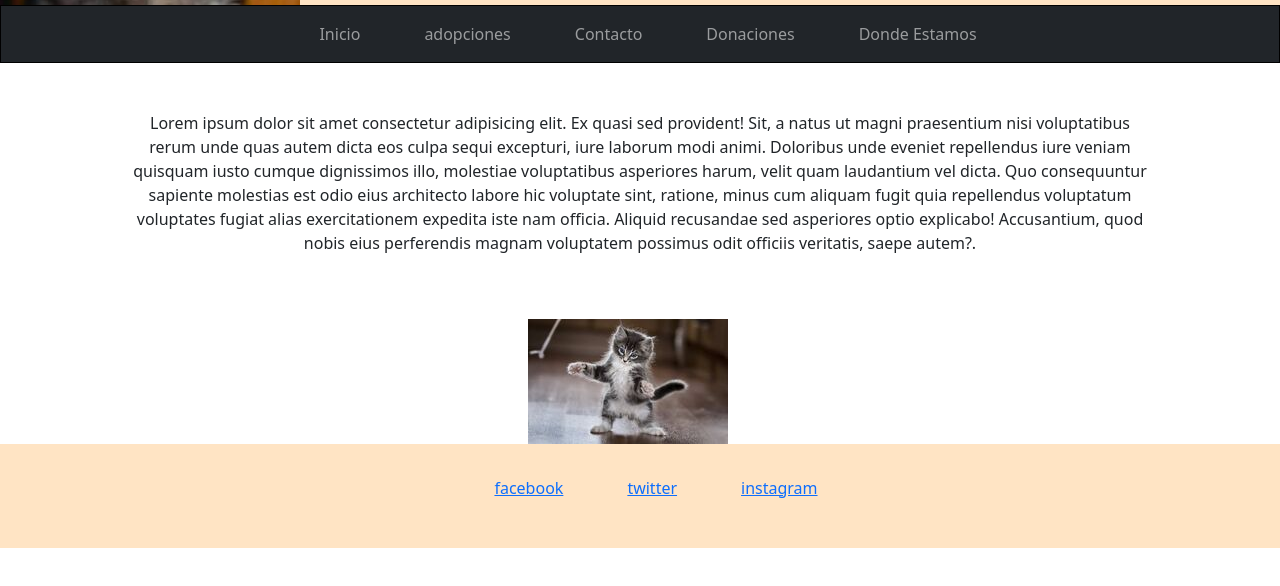
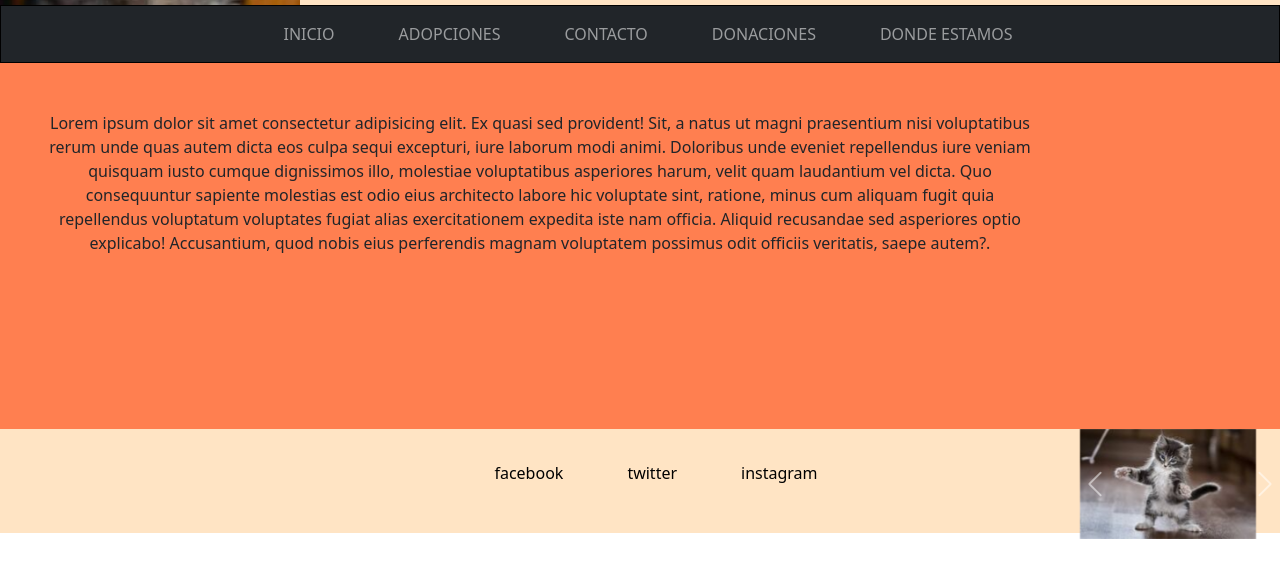
Before and after one commit to almatmir/PreEntrega2Miranda, a plain HTML site: page PreEntrega2+miranda/html/adopciones.html in a window 1280 px wide. Shown: the part 204-790 px from the top of the page. Drawn offline with nearby package versions, Linux system fonts and the light colour scheme.

Commit message:
retocando adopciones

```diff
--- a/PreEntrega2+miranda/CSS/style.css
+++ b/PreEntrega2+miranda/CSS/style.css
@@ -65,8 +65,7 @@ main {
 .tituloMainIndex h2 {
     font-size: 40px;
     display: flex;
-  justify-content: center;
-  text-align: center;
+
 }
 
 .containerImg {
@@ -125,16 +124,6 @@ main {
 
 
 
-/* adopciones main */
-
-/* .imgGatito {
-    display: flex;
-    justify-content: center;
-    align-items: center;
-} */
-
-
-
 
 
 /* grid contacto main */
@@ -161,3 +150,24 @@ main {
     grid-area: containerTexto;
     display: grid;
 }
+
+
+/* ADOPCIONES */
+
+.mainAdopciones {
+    display: grid;
+    background-color: coral;
+    grid-template-rows: 50% 50%;
+    grid-template-areas:
+    "textAdopciones"
+    "carrouselAdopciones";
+
+}
+
+.textAdopciones {
+    grid-area: textAdopciones;
+}
+
+.carrouselAdopciones {
+    grid-area: carrouselAdociones;
+}
--- a/PreEntrega2+miranda/html/adopciones.html
+++ b/PreEntrega2+miranda/html/adopciones.html
@@ -33,19 +33,19 @@
                 <div class="collapse navbar-collapse" id="navbarSupportedContent">
                     <ul class="navbar-nav mx-auto">
                         <li class="nav-item active px-4">
-                            <a class="nav-link" href="../index.html"> Inicio </a>
+                            <a class="nav-link" href="../index.html"> INICIO </a>
                         </li>
                         <li class="nav-item px-4">
-                            <a class="nav-link" href="adopciones.html"> adopciones </a>
+                            <a class="nav-link" href="adopciones.html"> ADOPCIONES </a>
                         </li>
                         <li class="nav-item px-4">
-                            <a class="nav-link" href="contacto.html"> Contacto </a>
+                            <a class="nav-link" href="contacto.html"> CONTACTO </a>
                         </li>
                         <li class="nav-item px-4">
-                            <a class="nav-link" href="donaciones.html"> Donaciones </a>
+                            <a class="nav-link" href="donaciones.html"> DONACIONES </a>
                         </li>
                         <li class="nav-item px-4">
-                            <a class="nav-link" href="dondeestamos.html"> Donde Estamos </a>
+                            <a class="nav-link" href="dondeestamos.html"> DONDE ESTAMOS </a>
                         </li>
 
                     </ul>
@@ -56,32 +56,39 @@
     </header>
 
 
-    <main >
-        <div class="container text-center">
+    <main>
+        <div class="mainAdopciones">
+            <div class="container-flex text-center textAdopciones">
 
-            <div class="row p-5">
+                <div class="row p-5 ">
                     <p>Lorem ipsum dolor sit amet consectetur adipisicing elit. Ex quasi sed provident! Sit, a natus ut
                         magni
-                    praesentium nisi voluptatibus rerum unde quas autem dicta eos culpa sequi excepturi, iure laborum
+                        praesentium nisi voluptatibus rerum unde quas autem dicta eos culpa sequi excepturi, iure
+                        laborum
                         modi
                         animi. Doloribus unde eveniet repellendus iure veniam quisquam iusto cumque dignissimos illo,
                         molestiae
-                    voluptatibus asperiores harum, velit quam laudantium vel dicta. Quo consequuntur sapiente molestias
+                        voluptatibus asperiores harum, velit quam laudantium vel dicta. Quo consequuntur sapiente
+                        molestias
                         est
-                    odio eius architecto labore hic voluptate sint, ratione, minus cum aliquam fugit quia repellendus
-                    voluptatum voluptates fugiat alias exercitationem expedita iste nam officia. Aliquid recusandae sed
-                    asperiores optio explicabo! Accusantium, quod nobis eius perferendis magnam voluptatem possimus odit
+                        odio eius architecto labore hic voluptate sint, ratione, minus cum aliquam fugit quia
+                        repellendus
+                        voluptatum voluptates fugiat alias exercitationem expedita iste nam officia. Aliquid recusandae
+                        sed
+                        asperiores optio explicabo! Accusantium, quod nobis eius perferendis magnam voluptatem possimus
+                        odit
                         officiis veritatis, saepe autem?.
                     </p>
                 </div>
 
             </div>
 
-        <div >
+            <div class="carrouselAdopciones">
                 <div id="carouselExample" class="carousel slide w-100 h-100">
                     <div class="carousel-inner row">
                         <div class="carousel-item active">
-                        <img src="../img/gatito5.jpeg" class="d-block mx-auto img-fluid w-10" alt="gatitoadopciones">
+                            <img src="../img/gatito5.jpeg" class="d-block mx-auto img-fluid w-10"
+                                alt="gatitoadopciones">
                         </div>
                         <div class="carousel-item">
                             <img src="../img/gatito6.jpeg" class="d-block mx-auto img-fluid w-10" alt="gatito2">
@@ -102,6 +109,7 @@
                     </button>
                 </div>
             </div>
+        </div>
 
     </main>
 
@@ -111,11 +119,11 @@
         <div class="footer-container">
             <ul>
 
-                <li><a href="">facebook</a></li>
+                <li><a class="feed" href="">facebook</a></li>
 
-                <li><a href="">twitter</a></li>
+                <li><a class="feed" href="">twitter</a></li>
 
-                <li><a href="">instagram</a></li>
+                <li><a class="feed" href="">instagram</a></li>
 
             </ul>
         </div>
@@ -123,8 +131,12 @@
     </footer>
 
     <script src="https://cdn.jsdelivr.net/npm/bootstrap@5.3.1/dist/js/bootstrap.bundle.min.js"
-        integrity="sha384-HwwvtgBNo3bZJJLYd8oVXjrBZt8cqVSpeBNS5n7C8IVInixGAoxmnlMuBnhbgrkm"
-        crossorigin="anonymous"></script>
+        integrity="sha384-HwwvtgBNo3bZJJLYd8oVXjrBZt8cqVSpeBNS5n7C8IVInixGAoxmnlMuBnhbgrkm" crossorigin="anonymous">
+
+        </script>
+
+
+
 </body>
 
 </html>
```
Lines whose indentation alone changed are shown as unchanged.
